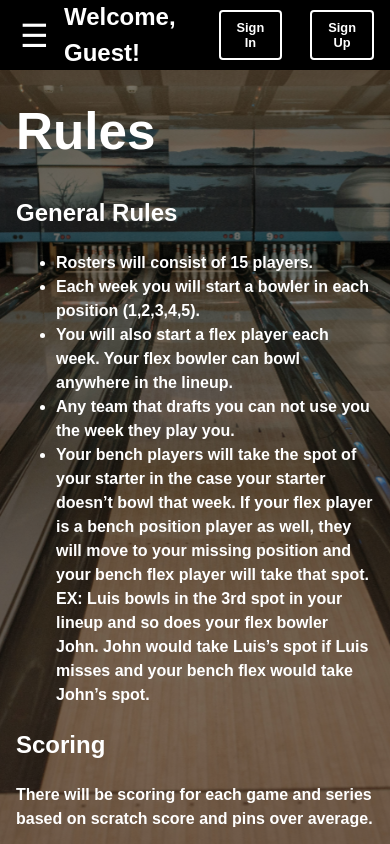
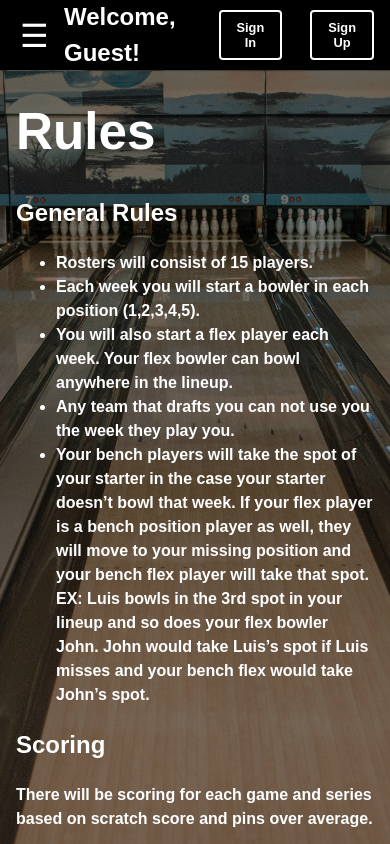
Before and after one commit to bwolfe53144/fantasy_bowling_frontend, a React (Vite) app: page /rules in a window 390 px wide. Built offline with nearby package versions, Linux system fonts and the light colour scheme; no server answers.

Commit message:
Reverted back to the prior Rules.css, but then changed .mainPage.rules min-height, box-sizing, and padding-bottom

```diff
--- a/src/styles/Rules.css
+++ b/src/styles/Rules.css
@@ -1,4 +1,3 @@
-/* Layout container for scores */
 .scoreText {
   display: flex;
   justify-content: space-around;
@@ -10,7 +9,7 @@
   min-width: 200px;
 }
 
-/* Main rules page content */
+/* Main content styling for rules page */
 .mainPage.rules {
   position: relative;
   z-index: 1;
@@ -23,33 +22,35 @@
   padding-bottom: 100px; /* room for footer */
 }
 
-/* Fixed full-screen background image */
+/* Fixed background image via ::before on html */
+html.rules-bg {
+  position: relative;
+  min-height: 100%;
+}
+
 html.rules-bg::before {
   content: "";
   position: fixed;
-  top: 0; left: 0;
-  width: 100vw;
-  height: 100vh;
+  top: 0; left: 0; right: 0; bottom: 0;
   background-image: url("/pexels-pavel-danilyuk-7429597.jpg");
   background-size: cover;
   background-position: center;
   background-repeat: no-repeat;
-  z-index: -1;
+  z-index: -9999;
   pointer-events: none;
 }
 
-/* Transparent body to reveal background */
+/* Transparent body so fixed background shows through */
 body.rules-bg {
   background-color: transparent;
-  min-height: 100dvh;
+  min-height: 100vh;
   margin: 0;
   padding: 0;
   position: relative;
   z-index: 0;
-  overflow-x: hidden;
 }
 
-/* Footer styling on rules page */
+/* Transparent footer */
 .footer.rules {
   display: flex;
   justify-content: center;
@@ -58,25 +59,48 @@ body.rules-bg {
   padding: 1rem;
   background-color: rgba(0, 0, 0, 0.5) !important;
   color: white;
-  z-index: 2;
-  width: 100%;
-  position: relative;
-  box-sizing: border-box;
+  z-index: 2; /* above the background */
 }
 
-/* Responsive text wrapping for smaller screens */
+/* Responsive adjustments */
 @media (max-width: 849px) {
   .scoreText p {
     flex: 1 1 48%;
   }
 }
 
-/* Fix mobile layout quirks */
+html.rules-bg, body.rules-bg {
+  overscroll-behavior: none; /* prevent bounce */
+  overscroll-behavior-y: contain;
+  overscroll-behavior-x: none;
+  -webkit-overflow-scrolling: auto !important;
+  touch-action: none;
+}
+
+html.rules-bg::before {
+  content: "";
+  position: fixed;
+  top: -10vh;
+  left: 0;
+  width: 100%;
+  height: 120vh;
+  background-image: url("/pexels-pavel-danilyuk-7429597.jpg");
+  background-size: cover;
+  background-position: center;
+  background-repeat: no-repeat;
+  z-index: -9999;
+  pointer-events: none;
+}
+
 @media (max-width: 500px) {
   .footer.rules {
-    flex-direction: column;
-    padding: 1rem;
-    background-color: rgba(0, 0, 0, 0.6) !important;
+    display: flex !important;
+    position: relative !important;
+    background-color: transparent !important;
+    width: 100%;
+    height: auto;
+    min-height: 60px;
+    z-index: 2;
   }
 
   .mainPage.rules {
```
